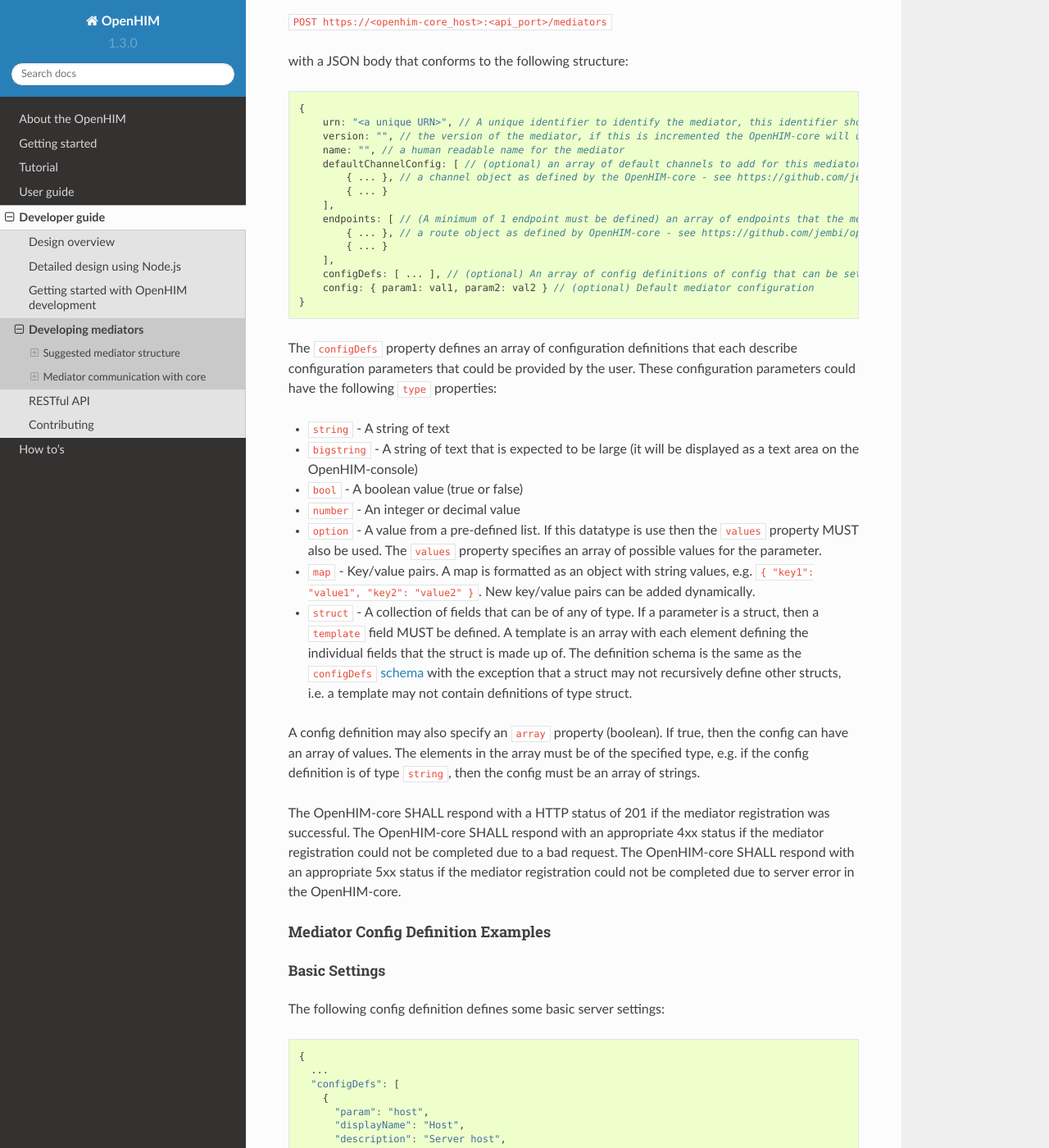
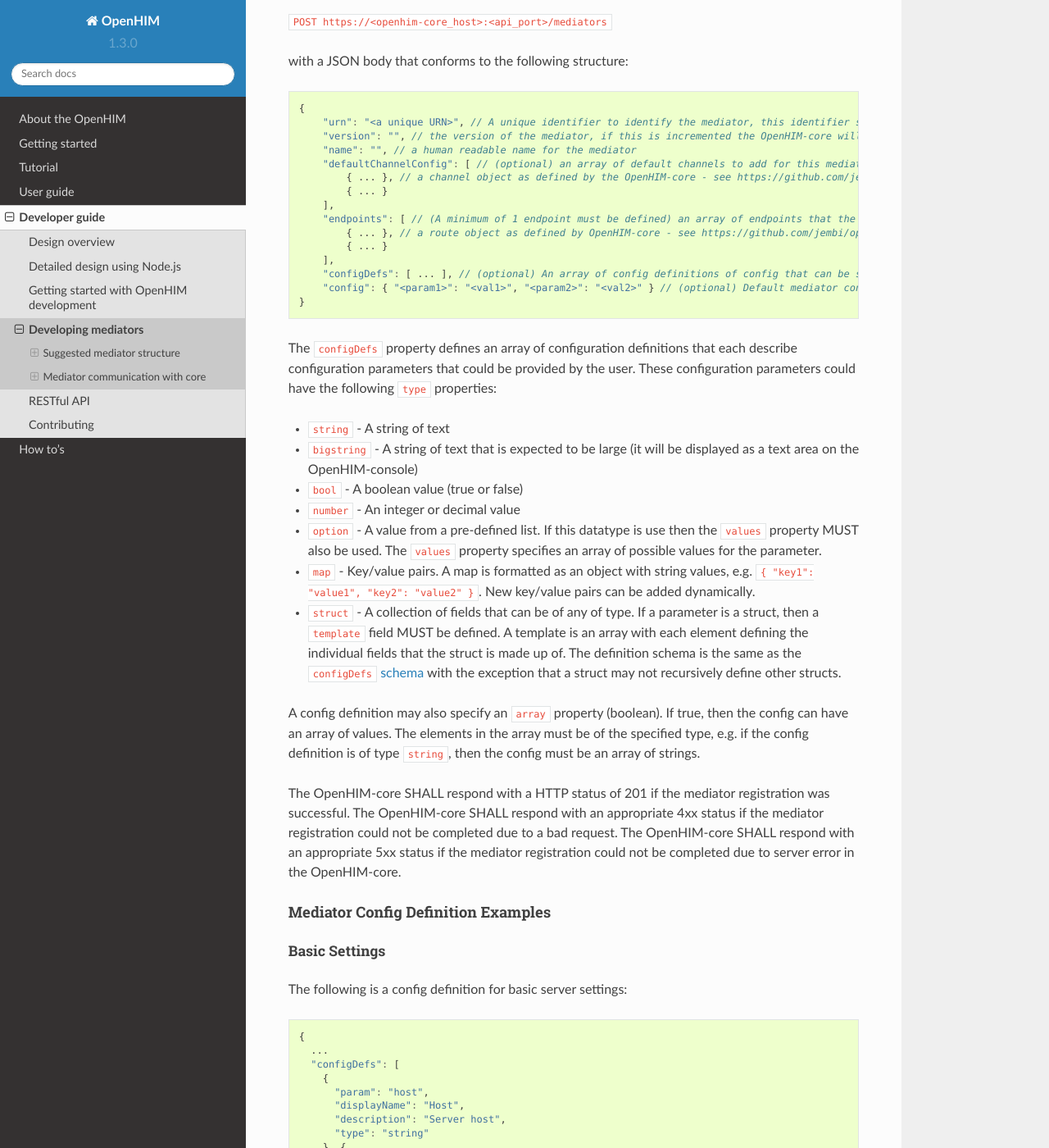
Before and after one commit to jembi/openhim-core-js, a Sphinx documentation site: the page built from docs/dev-guide/mediators.md, in a window 1280 px wide and 1400 px high, scrolled down 3041 px. Shown: the whole window at 82% size. Built offline with Sphinx 7.4.7 and the Read the Docs theme 2.0.0, drawn with Linux system fonts in a browser that asks for light colours; some of the changed lines change nothing that is shown; some of the changed text lies outside the part shown.

Commit message:
Docs: mediator config

````diff
--- a/docs/dev-guide/mediators.md
+++ b/docs/dev-guide/mediators.md
@@ -56,19 +56,19 @@
 
 ```js
 {
-    urn: "<a unique URN>", // A unique identifier to identify the mediator, this identifier should always stay the same even if the mediator changes (eg. "urn:openhim-mediator:my-awesome-mediator")
-    version: "", // the version of the mediator, if this is incremented the OpenHIM-core will update the channel configuration - expects a semver string
-    name: "", // a human readable name for the mediator
-    defaultChannelConfig: [ // (optional) an array of default channels to add for this mediator
+    "urn": "<a unique URN>", // A unique identifier to identify the mediator, this identifier should always stay the same even if the mediator changes (eg. "urn:openhim-mediator:my-awesome-mediator")
+    "version": "", // the version of the mediator, if this is incremented the OpenHIM-core will update the channel configuration - expects a semver string
+    "name": "", // a human readable name for the mediator
+    "defaultChannelConfig": [ // (optional) an array of default channels to add for this mediator
         { ... }, // a channel object as defined by the OpenHIM-core - see https://github.com/jembi/openhim-core-js/blob/8264a9b7c81a05853c20cd071e379d23d740dd33/src/model/channels.coffee#L23-L56
         { ... }
     ],
-    endpoints: [ // (A minimum of 1 endpoint must be defined) an array of endpoints that the mediator can be contacted on
+    "endpoints": [ // (A minimum of 1 endpoint must be defined) an array of endpoints that the mediator can be contacted on
         { ... }, // a route object as defined by OpenHIM-core - see https://github.com/jembi/openhim-core-js/blob/8264a9b7c81a05853c20cd071e379d23d740dd33/src/model/channels.coffee#L5-L15
         { ... }
     ],
-    configDefs: [ ... ], // (optional) An array of config definitions of config that can be set in the OpenHIM-console - see https://github.com/jembi/openhim-core-js/blob/master/src/model/mediators.coffee
-    config: { param1: val1, param2: val2 } // (optional) Default mediator configuration
+    "configDefs": [ ... ], // (optional) An array of config definitions of config that can be set in the OpenHIM-console - see https://github.com/jembi/openhim-core-js/blob/master/src/model/mediators.coffee
+    "config": { "<param1>": "<val1>", "<param2>": "<val2>" } // (optional) Default mediator configuration
 }
 ```
 
@@ -79,7 +79,7 @@
 * `number` - An integer or decimal value
 * `option` - A value from a pre-defined list. If this datatype is use then the `values` property MUST also be used. The `values` property specifies an array of possible values for the parameter.
 * `map` - Key/value pairs. A map is formatted as an object with string values, e.g. `{ "key1": "value1", "key2": "value2" }`. New key/value pairs can be added dynamically.
-* `struct` - A collection of fields that can be of any of type. If a parameter is a struct, then a `template` field MUST be defined. A template is an array with each element defining the individual fields that the struct is made up of. The definition schema is the same as the `configDefs` [schema](https://github.com/jembi/openhim-core-js/blob/master/src/model/mediators.coffee) with the exception that a struct may not recursively define other structs, i.e. a template may not contain definitions of type struct.
+* `struct` - A collection of fields that can be of any of type. If a parameter is a struct, then a `template` field MUST be defined. A template is an array with each element defining the individual fields that the struct is made up of. The definition schema is the same as the `configDefs` [schema](https://github.com/jembi/openhim-core-js/blob/master/src/model/mediators.coffee) with the exception that a struct may not recursively define other structs.
 
 A config definition may also specify an `array` property (boolean). If true, then the config can have an array of values. The elements in the array must be of the specified type, e.g. if the config definition is of type `string`, then the config must be an array of strings.
 
@@ -90,7 +90,7 @@
 #### Mediator Config Definition Examples
 
 ##### Basic Settings
-The following config definition defines some basic server settings:
+The following is a config definition for basic server settings:
 ```js
 {
   ...
@@ -196,7 +196,7 @@
 ```
 
 ##### Array example
-The following config definition defines a string array
+The following is a config definition for a string array:
 ```js
 {
   ...
````
